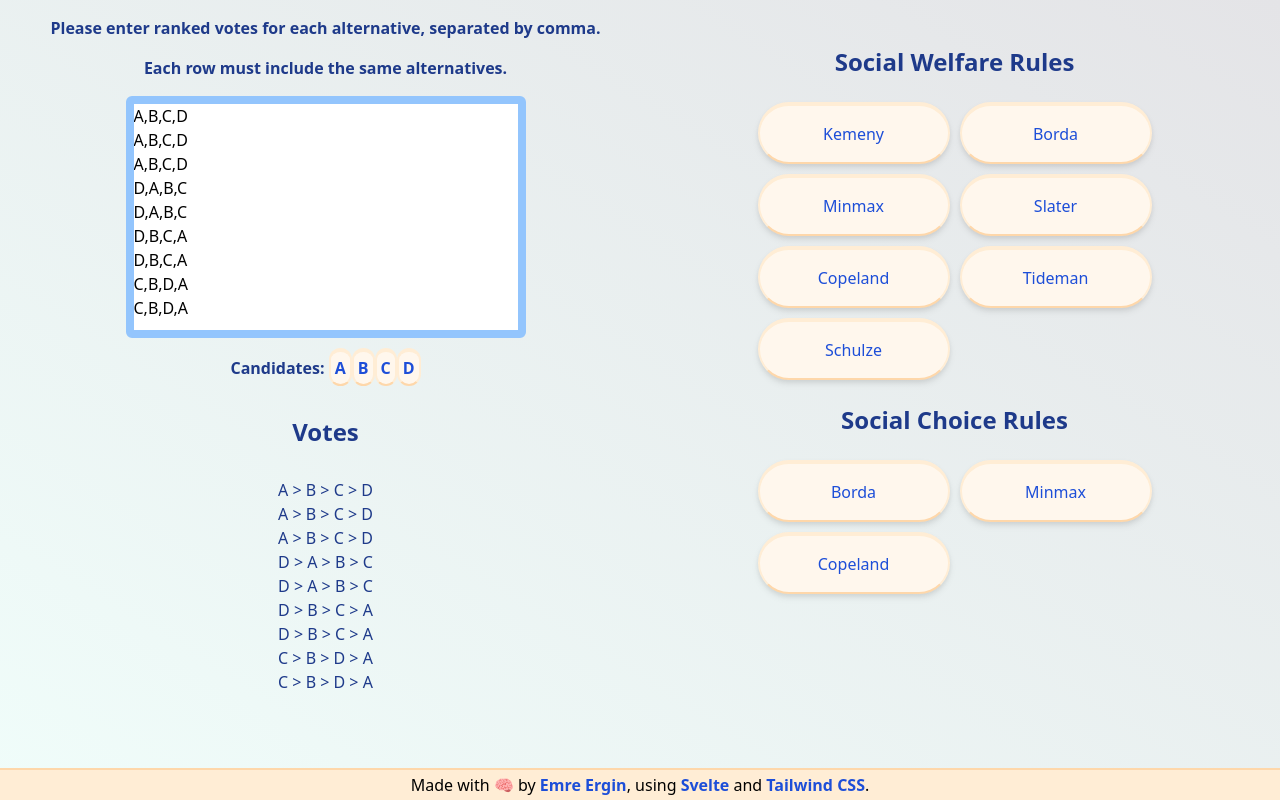
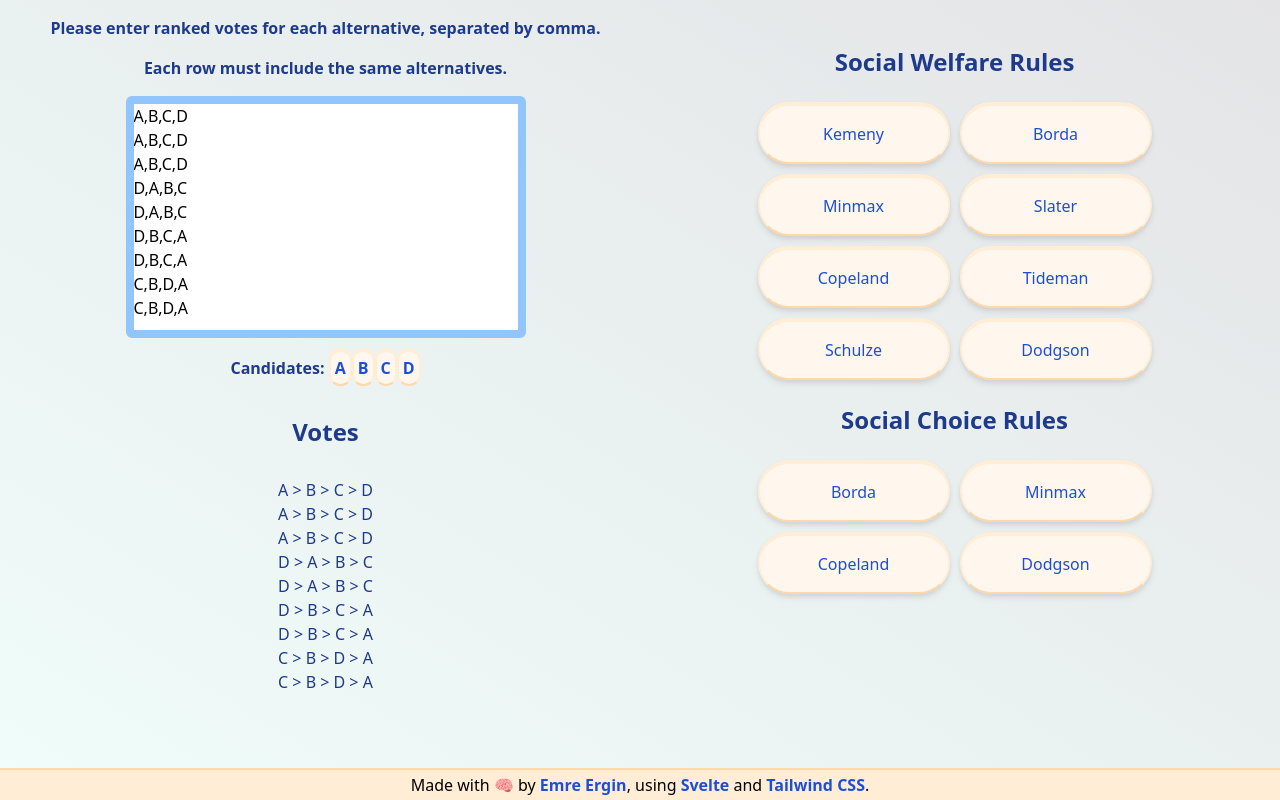
Before and after one commit to emrergin/socialchoice, a Svelte app: page / in a window 1280 px wide. Built offline with nearby package versions, Linux system fonts and the light colour scheme.

Commit message:
added dodgson. better buttons

```diff
--- a/src/app.css
+++ b/src/app.css
@@ -28,8 +28,11 @@
 
 @layer components {
     .btn-orange {
-      @apply  bg-orange-50 border-2 border-t-4 text-blue-700 rounded-full border-orange-100 border-b-orange-200
-      transition-all duration-300 hover:bg-blue-400 hover:text-orange-50 hover:font-bold hover:border-blue-200;
+      @apply  border-2 border-t-4 text-blue-700 rounded-full border-orange-100 border-b-orange-200 bg-orange-50
+      transition-all duration-300
+      hover:text-orange-50 hover:font-bold hover:bg-gradient-to-br hover:from-blue-400 hover:to-teal-400 hover:border-blue-400 hover:border-b-blue-500
+      hover:outline-8 hover:outline-blue-400 hover:outline-offset-4
+      hover:shadow hover:shadow-blue-400;
     }
     .grid-component{
         @apply grid md:grid-cols-2 gap-2 row-span-2 gap-2.5 p-4 place-items-center mb-4;
--- a/src/lib/Input.svelte
+++ b/src/lib/Input.svelte
@@ -1,6 +1,6 @@
 <script>
     import { onMount } from 'svelte';
-    import { kemenyRule,skorWRule,bordaSkor,minMaxSkor, skorCRule
+    import { kemenyRule,skorWRule,bordaSkor,minMaxSkor, skorCRule, dodgsonSkorumsu
     ,slaterRule, tidemanRule , schulzeRule, copelandSkor ,tournament} from '../modules/fonksiyonlar';
     import { minMaxProfile, slaterProfile, kemenyProfile, copelandProfile,
         tidemanProfile, schulzeProfile } from '../modules/exampleProfiles';
@@ -26,6 +26,10 @@
         //     "Brian,Alastair,Chris"
         // ];
         schulzeProfile;
+        // [
+        //     "A,B,C",
+        //     "A,B,C"
+        // ];
 
         ornek = voters.join("\n");
         auto_grow(document.getElementById(`votesInput`));
@@ -164,6 +168,12 @@ class="grid-component md:col-start-2 self-start md:row-start-1">
         Schulze
     </button>
 
+
+    <button class="btn-orange w-full drop-shadow-md py-4  hover:-translate-y-0.5 active:scale-100 hover:scale-110 hover:drop-shadow-lg md:w-48"
+    on:click={valid?  callModal(skorWRule(voters,dodgsonSkorumsu)): false}>
+        Dodgson
+    </button>
+
     <h3>Social Choice Rules</h3>
 
     <button class="btn-orange w-full drop-shadow-md py-4  hover:-translate-y-0.5 active:scale-100 hover:scale-110 hover:drop-shadow-lg md:w-48"
@@ -181,6 +191,11 @@ class="grid-component md:col-start-2 self-start md:row-start-1">
         Copeland
     </button>
 
+    <button class="btn-orange w-full drop-shadow-md py-4  hover:-translate-y-0.5 active:scale-100 hover:scale-110 hover:drop-shadow-lg md:w-48"
+    on:click={valid?  callModal(skorCRule(voters,dodgsonSkorumsu,true)): false}>
+        Dodgson
+    </button>
+
 
 
     <!-- <button on:click={tournament(voters,false)}>
--- a/src/modules/fonksiyonlar.js
+++ b/src/modules/fonksiyonlar.js
@@ -137,12 +137,10 @@ function schulzeRule(ranks){
 		directPaths[`${pairOfPair.split(`,`).reverse()}`]=lesserVotes;
 	}
 
-	// console.log(directPaths);
 	let pathsObject={};
 	for (let alternative1 of ranks[0]){
 		for (let alternative2 of ranks[0]){
 			if (alternative1!==alternative2){
-				// console.log(directPaths[`${alternative1},${alternative2}`]);
 				if (directPaths[`${alternative1},${alternative2}`]>directPaths[`${alternative2},${alternative1}`]){
 					pathsObject[`${alternative1},${alternative2}`]=directPaths[`${alternative1},${alternative2}`];
 				}
@@ -181,8 +179,6 @@ function schulzeRule(ranks){
 	let adaylar=[];
 	const butunRanklar=permutator(ranks[0]);
 
-
-
 	loop1: for (let ruler of butunRanklar){
 		for (let pairsFound of pathWins){
 			let sepPairs=pairsFound.split(`,`);
@@ -193,7 +189,94 @@ function schulzeRule(ranks){
 		adaylar.push(ruler);
 	}
 	return(adaylar);
-	// console.log(adaylar);
+}
+
+function dodgsonSkorumsu(ranks,onlyFirst=false){
+	//named as such since does not return the accurate score for the last alternative.
+	let deepness=0;
+	let queue=[ranks];
+	let queue2=[];
+	let output={};
+	let alreadyChecked=[convertProfileToString(ranks)];
+	let m=ranks[0].length;
+	let n=ranks.length;
+	let limit= onlyFirst? 1:m-1;
+
+	loop1: while(Object.keys(output).length<m){
+
+		for (let profile of queue){
+			if (condorcetWinner(profile)){
+				if (!(condorcetWinner(profile) in output))
+				{
+					output[condorcetWinner(profile)]=deepness;
+				}
+			}
+			if (Object.keys(output).length>=m){
+				break loop1;
+			}
+		}
+
+		deepness++;
+		queue2=[];
+
+		if (Object.keys(output).length=== limit){
+			for (let j = 0; j < m; j++) {
+				if (!(ranks[0][j] in output))
+				{
+					output[ranks[0][j]]=deepness;
+				}
+			}
+			break loop1;
+		}
+
+		for (let pro of queue){
+			let yakindakiler = swapFinder(pro);
+			for (let eachSwap of yakindakiler){
+				let deneme=eachSwap.map(a=>a.join(`,`));
+				deneme=deneme.sort().toString();
+				if (!(alreadyChecked.includes(deneme))){
+					queue2.push(eachSwap);
+					alreadyChecked.push(convertProfileToString(eachSwap));
+				}
+			}
+		}
+		queue=queue2;
+	}
+
+	for (let key in output) {
+		output[key] *= -1;
+	}
+
+	return output;
+
+	function condorcetWinner(ranks){
+		let result = tournament(ranks).map(a=>a[0]).reduce(function (acc, curr) {
+			return acc[curr] ? ++acc[curr] : acc[curr] = 1, acc
+		  }, {});
+		result = Object.entries(result).filter(a=>a[1]===ranks[0].length-1);
+		if (result.length) {return(result[0][0]);}
+		else{return null;}
+	}
+	function swapFinder(voters){
+		let result=[];
+		for (let i = 0; i < n; i++) {
+			for (let j = 0; j < m-1; j++) {
+				let swappedProfile = structuredClone(voters);
+				let newVoter=structuredClone(voters[i]);
+				newVoter[j]=voters[i][j+1];
+				newVoter[j+1]=voters[i][j];
+				swappedProfile[i]=newVoter;
+				result.push(swappedProfile);
+			}
+		}
+		return result;
+	}
+
+	function convertProfileToString(voters){
+		let kayit=voters.map(a=>a.join(`,`));
+		kayit=kayit.sort().toString();
+		return kayit;
+	}
 }
 
 function copelandSkor(ranks){
@@ -285,5 +368,5 @@ function skorCRule(ranks,fonksiyon){
 }
 
 
-export {kemenyRule, bordaSkor,minMaxSkor, skorWRule, skorCRule
+export {kemenyRule, bordaSkor,minMaxSkor, dodgsonSkorumsu, skorWRule, skorCRule
 	,slaterRule ,tidemanRule , schulzeRule, copelandSkor ,tournament};
--- a/src/modules/social_tools.js
+++ b/src/modules/social_tools.js
@@ -41,7 +41,7 @@ function isPermutationArray(inputArray){
     return false;
   }
 
-  for (let i = inputArray.length-1; i > 1; i--) {
+  for (let i = inputArray.length-1; i >= 1; i--) {
     if (!isPermutation(inputArray[0],inputArray[i])){
       return false;
     }
```
